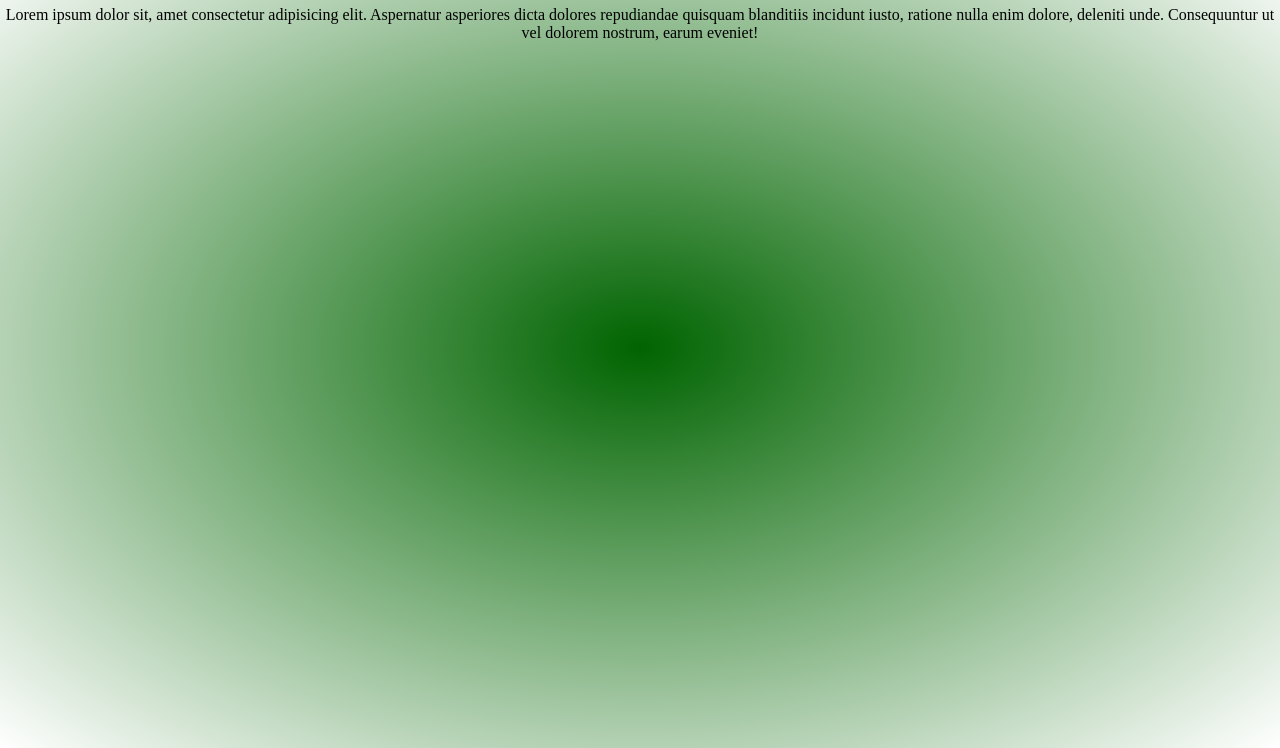
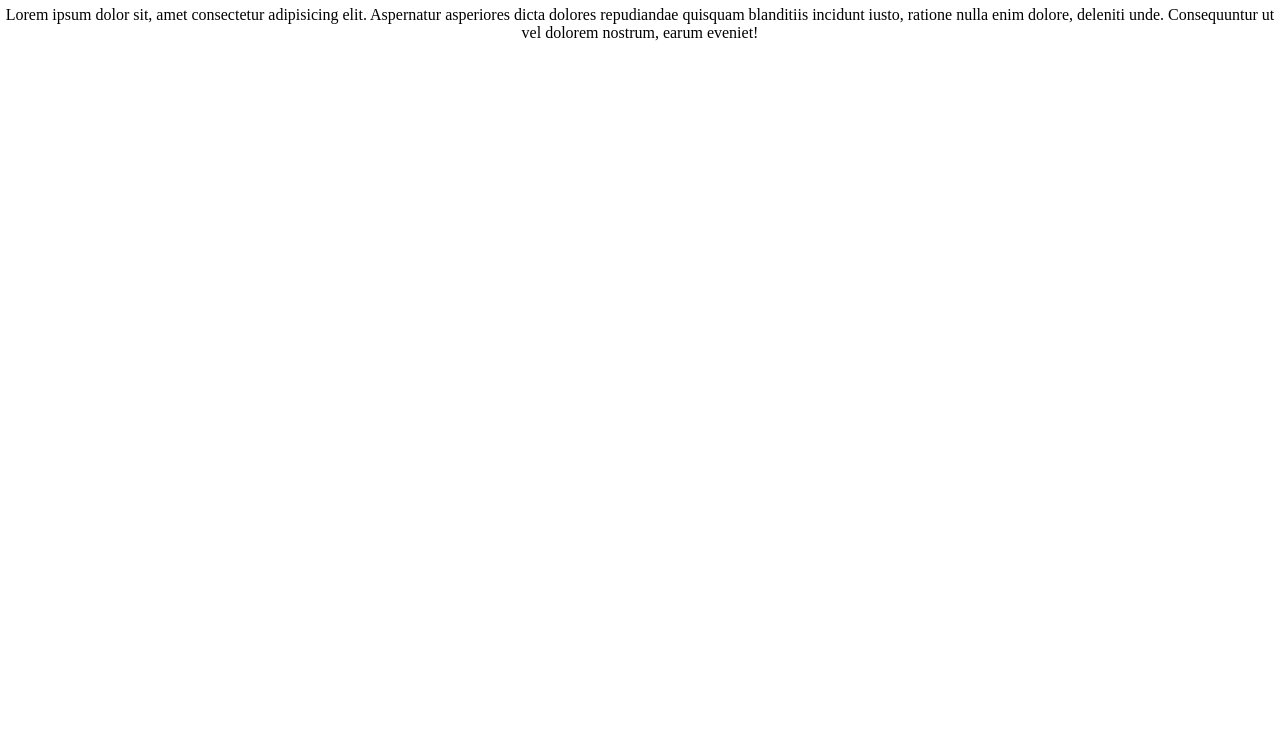
Before and after one commit to lauralkl/lauralkl.github.io, a plain HTML site: page index.html in a window 1280 px wide. Shown: the part 52-800 px from the top of the page. Drawn offline with Linux system fonts and the light colour scheme.

Commit message:
Update styles.css

```diff
--- a/styles.css
+++ b/styles.css
@@ -1,5 +1,5 @@
 body{
     margin: 0;
-    background: radial-gradient(darkgreen,white);
+    background: white;
     text-align: center;
 }
```
